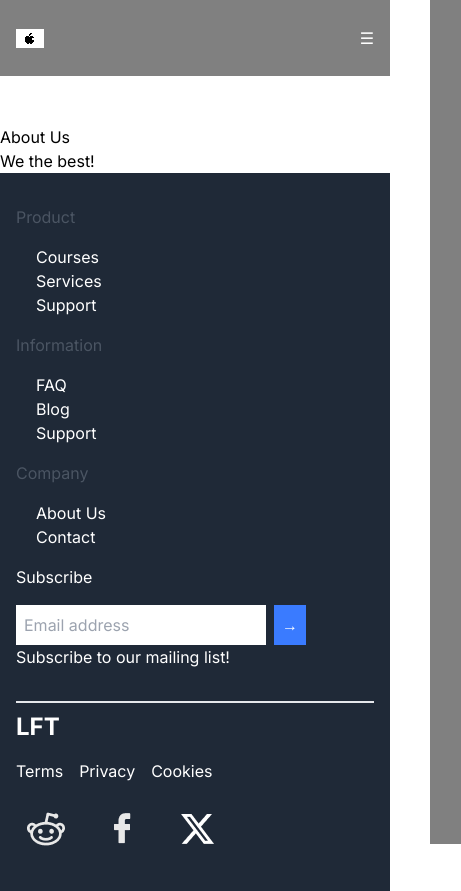
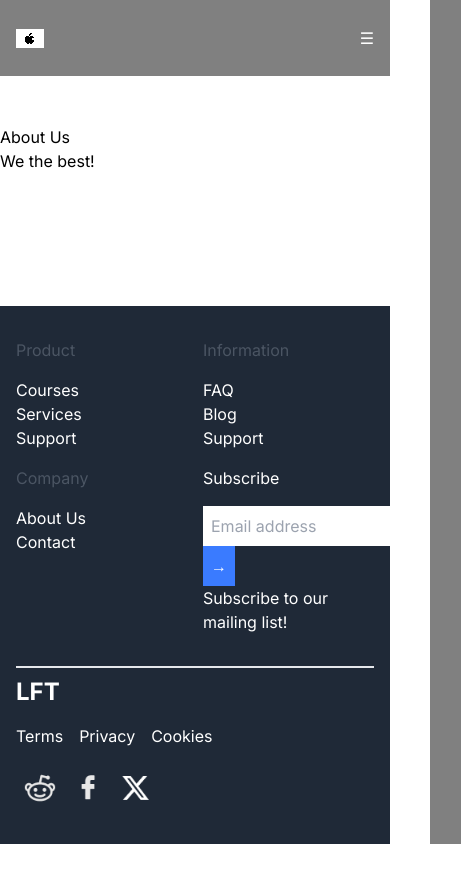
Before and after one commit to ma-xk/flask-next-ytp, a Next.js app: page /about in a window 390 px wide. Shown: the whole page, 461 px wide, since content can reach past the window. After the commit the page ends 844 px from the top, so only its background shows below. Built offline with nearby package versions, Linux system fonts and the light colour scheme.

Commit message:
footer is now responsive

```diff
--- a/app/components/global/Footer/Footer.js
+++ b/app/components/global/Footer/Footer.js
@@ -9,19 +9,19 @@ const Footer = () => {
   return (
     <footer className='bg-gray-800 text-white mt-auto py-8'>
       <div className='container mx-auto max-w-screen-xl px-4'>
-        <div className='grid grid-cols-1 sm:grid-cols-3 md:grid-cols-4 gap-4'>
+        <div className='grid grid-cols-2 sm:grid-cols-2 md:grid-cols-4 gap-4'>
           {/* Product Section */}
           <div className='flex flex-col'>
             <h5 className='text-gray-600 mb-4'>Product</h5>
             <ul>
               <li>
-                <Link href='/courses' className='link'>Courses</Link>
+                <Link href='/courses'>Courses</Link>
               </li>
               <li>
-                <Link href='/services' className='link'>Services</Link>
+                <Link href='/services'>Services</Link>
               </li>
               <li>
-                <Link href='/support' className='link'>Support</Link>
+                <Link href='/support'>Support</Link>
               </li>
             </ul>
           </div>
@@ -31,13 +31,13 @@ const Footer = () => {
             <h5 className='text-gray-600 mb-4'>Information</h5>
             <ul>
               <li>
-                <Link href='/faq' className='link'>FAQ</Link>
+                <Link href='/faq'>FAQ</Link>
               </li>
               <li>
-                <Link href='/blog' className='link'>Blog</Link>
+                <Link href='/blog'>Blog</Link>
               </li>
               <li>
-                <Link href='/support' className='link'>Support</Link>
+                <Link href='/support'>Support</Link>
               </li>
             </ul>
           </div>
@@ -47,10 +47,10 @@ const Footer = () => {
             <h5 className='text-gray-600 mb-4'>Company</h5>
             <ul>
               <li>
-                <Link href='/about' className='link'>About Us</Link>
+                <Link href='/about'>About Us</Link>
               </li>
               <li>
-                <Link href='/contact' className='link'>Contact</Link>
+                <Link href='/contact'>Contact</Link>
               </li>
             </ul>
           </div>
@@ -70,23 +70,23 @@ const Footer = () => {
 
           {/* Links Section */}
           <div className='flex items-center md:col-span-1'>
-            <div className='flex space-x-4'>
-              <Link href='/terms' className='text-white hover:text-yellow-500 md:ml-0 md:mr-4'>Terms</Link>
-              <Link href='/privacy' className='text-white hover:text-yellow-500 md:ml-0 md:mr-4'>Privacy</Link>
-              <Link href='/cookies' className='text-white hover:text-yellow-500 md:ml-0 md:mr-4'>Cookies</Link>
+            <div className='flex '>
+              <Link href='/terms' className='text-white hover:text-yellow-500 ml-0 mr-4'>Terms</Link>
+              <Link href='/privacy' className='text-white hover:text-yellow-500 ml-0 mr-4'>Privacy</Link>
+              <Link href='/cookies' className='text-white hover:text-yellow-500 ml-0 mr-4'>Cookies</Link>
             </div>
           </div>
 
           {/* Social Section */}
-          <div className='flex items-center space-x-4 md:col-span-1'>
+          <div className='flex items-center '>
             <Link href='https://reddit.com'>
-              <Image src={reddit} alt='Reddit Icon' />
+              <Image className='w-12' src={reddit} alt='Reddit Icon' />
             </Link>
             <Link href='https://facebook.com'>
-              <Image src={facebook} alt='Facebook Icon' />
+              <Image className='w-12' src={facebook} alt='Facebook Icon' />
             </Link>
             <Link href='https://twitter.com'>
-              <Image src={twitter} alt='Twitter Icon' />
+              <Image className='w-12' src={twitter} alt='Twitter Icon' />
             </Link>
           </div>
         </div>
```
